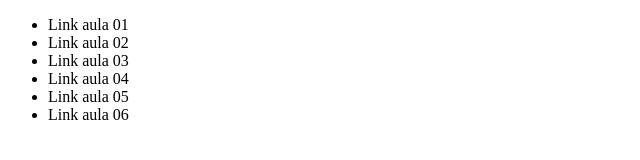
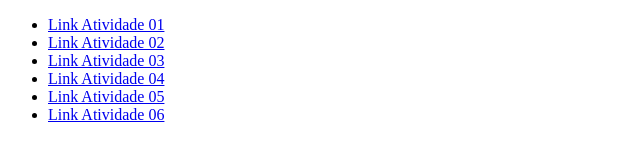
Before and after one commit to ChicoLobo/SenaiFrontEnd, a plain HTML site: page index.html in a window 1280 px wide. Shown: the whole page, without its empty margins (0-640 px from the left). Drawn offline with Linux system fonts and the light colour scheme.

Commit message:
Correção dos links

```diff
--- a/index.html
+++ b/index.html
@@ -8,12 +8,12 @@
 </head>
 <body>
     <ul>
-        <li><a href="/Atividade 01/index.html"></a> Link aula 01</li>
-        <li><a href="/Atividade 02/index.html"></a> Link aula 02</li>
-        <li><a href="/Atividade 03/index.html"></a> Link aula 03</li>
-        <li><a href="/Atividade 04/index.html"></a> Link aula 04</li>
-        <li><a href="/Atividade 05/index.html"></a> Link aula 05</li>
-        <li><a href="/Atividade 06/index.html"></a> Link aula 06</li>
+        <li><a href="/Atividade 01/index.html"> Link Atividade 01</a> </li>
+        <li><a href="/Atividade 02/index.html"> Link Atividade 02</a> </li>
+        <li><a href="/Atividade 03/index.html"> Link Atividade 03</a> </li>
+        <li><a href="/Atividade 04/index.html"> Link Atividade 04</a> </li>
+        <li><a href="/Atividade 05/index.html"> Link Atividade 05</a> </li>
+        <li><a href="/Atividade 06/index.html"> Link Atividade 06 </a> </li>
     </ul>
 </body>
 </html>
```
